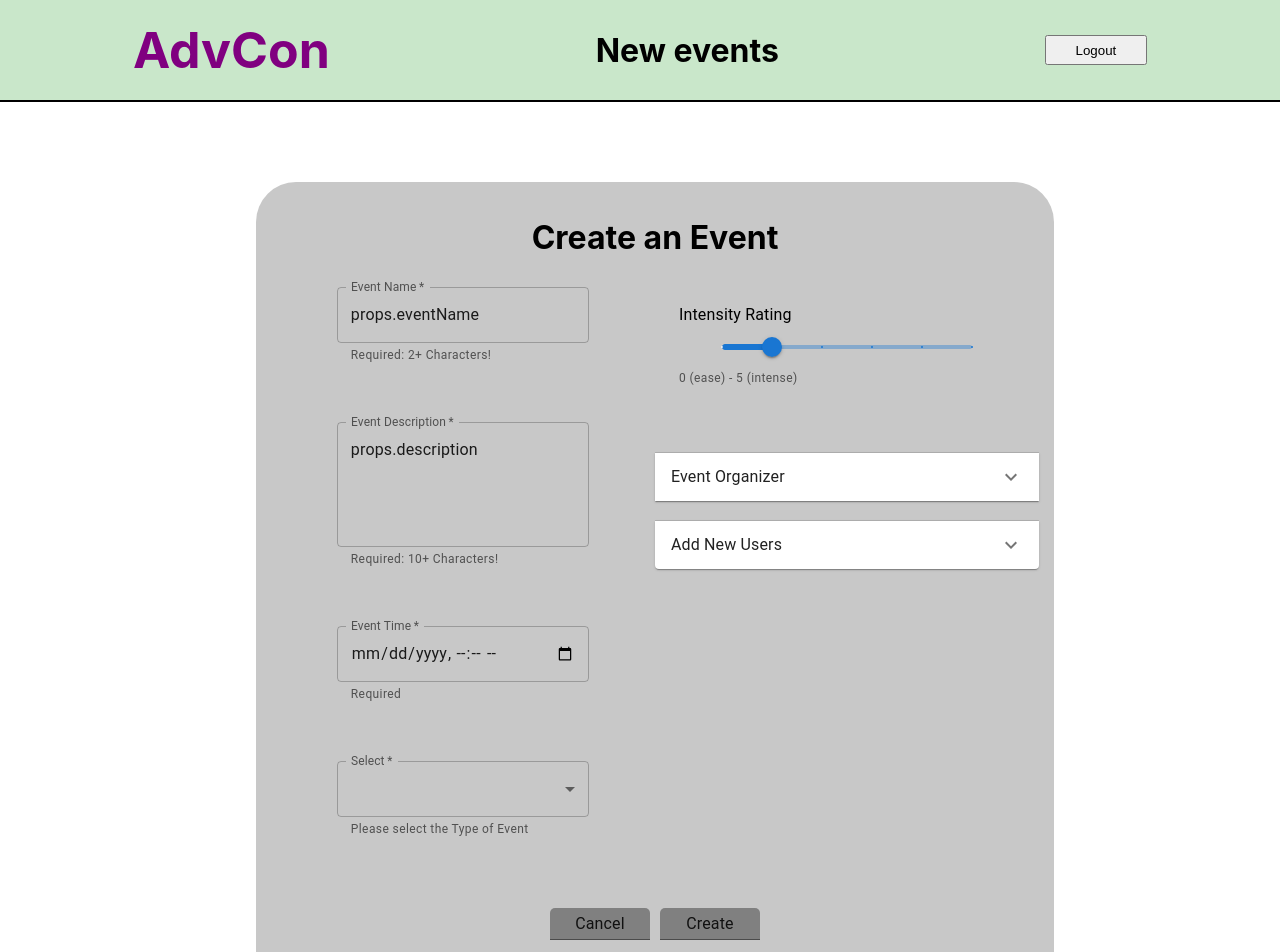
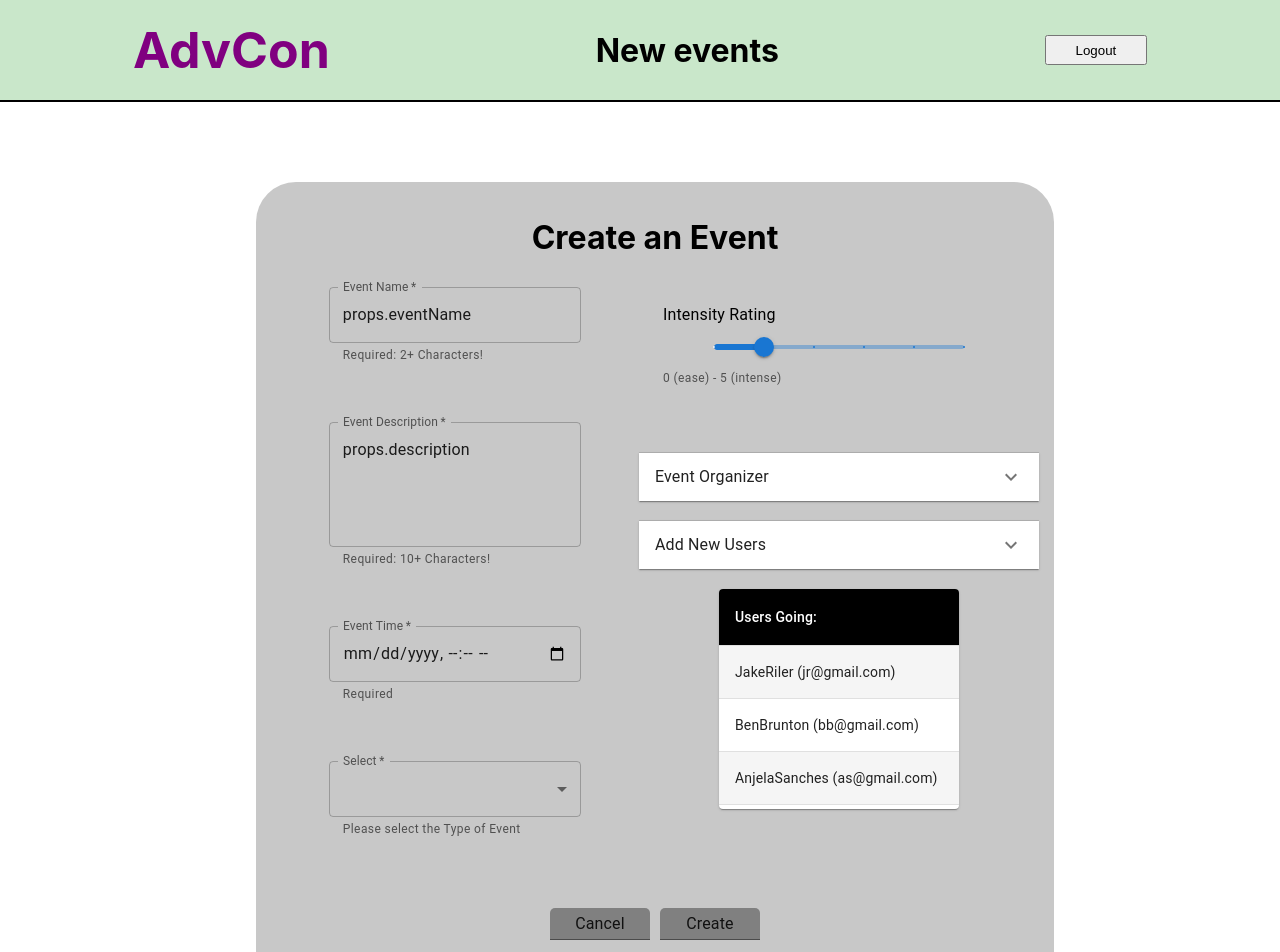
Before and after one commit to czmud/adventureConnect, a React (Create React App) app in the folder client/: page /event/new in a window 1280 px wide. Shown: the top 952 px of the page. Built offline with nearby package versions, Linux system fonts and the light colour scheme.

Commit message:
Eventform changes, final step users position

```diff
--- a/client/src/components/EventForm.tsx
+++ b/client/src/components/EventForm.tsx
@@ -1,7 +1,9 @@
 import React from 'react'
-import { TextField, Box, Input, MenuItem, Slider, Typography, Tooltip, SliderValueLabelProps, FormHelperText, Accordion, AccordionDetails, AccordionSummary } from '@mui/material';
+import { TextField, Box, Input, MenuItem, Slider, Typography, Tooltip, SliderValueLabelProps, FormHelperText, Accordion, AccordionDetails, AccordionSummary, TableContainer, Table, TableRow, TableHead,TableCell, tableCellClasses, TableBody, styled, Paper } from '@mui/material';
+import { positions } from '@mui/system';
 import ExpandMoreIcon from '@mui/icons-material/ExpandMore';
 
+//===========All Styling Content======
 const boxStyle = {
     background: 'rgba(200, 200, 200)',
     width: '60%',
@@ -17,6 +19,14 @@ const splitForm = {
 const formSide = {
     width: '90%'
 }
+const tableStyle={
+    width: '60%',
+    margin: '0px 20%',
+    zIndex: ''
+}
+const rowStyle = {
+    height: '20px'
+}
 const submitStyle ={
     background: 'gray',
     width: '100px',
@@ -25,6 +35,17 @@ const submitStyle ={
     margin: '20px 5px',
     postion: 'relative'
 }
+
+//=======Form intefaces=============
+interface User{
+    firstName: string;
+    lastName: string;
+    email: string;
+}
+
+
+
+//=========Form Funtions==============
 function ValueLabelComponent(props: SliderValueLabelProps) {
     const { children, value } = props;
 
@@ -34,15 +55,40 @@ function ValueLabelComponent(props: SliderValueLabelProps) {
         </Tooltip>
     );
     }
+
+//========Form Sub-Components========
+const StyledTableCell = styled(TableCell)(({ theme }) => ({
+    [`&.${tableCellClasses.head}`]: {
+    backgroundColor: theme.palette.common.black,
+    color: theme.palette.common.white,
+    },
+    [`&.${tableCellClasses.body}`]: {
+    fontSize: 14,
+    },
+    }));
+
+const StyledTableRow = styled(TableRow)(({ theme }) => ({
+        '&:nth-of-type(odd)': {
+        backgroundColor: theme.palette.action.hover,
+        },
+        // hide last border
+        '&:last-child td, &:last-child th': {
+        border: 0,
+        }
+    }));
+
+
+// =======Actual Form component Starts Here=============
+
 const EventForm = (props: any) => {
     const { title, btn } = props;
-    // const users = [
-    //     { name: 'Jake Riler', email: 'jr@gmail.com'},
-    //     { name: 'Ben Brunton', email: 'bb@gmail.com'},
-    //     { name: 'Anjela Sanches', email: 'as@gmail.com'},
-    //     { name: 'Naile Grunich', email: 'ng@gmail.com'},
-    //     { name: 'Ernie Wontred', email: 'ew@gmail.com'}
-    // ]
+    const users: User[] = [
+        { firstName: 'Jake', lastName:'Riler', email: 'jr@gmail.com'},
+        { firstName: 'Ben', lastName:'Brunton', email: 'bb@gmail.com'},
+        { firstName: 'Anjela', lastName:'Sanches', email: 'as@gmail.com'},
+        { firstName: 'Naile', lastName:'Grunich', email: 'ng@gmail.com'},
+        { firstName: 'Ernie',  lastName:'Wontred', email: 'ew@gmail.com'}
+    ]
 
     return (
     <Box
@@ -212,9 +258,28 @@ const EventForm = (props: any) => {
                         </Typography>
                     </AccordionDetails>
                 </Accordion>
-                {/* { users.map((user, idx) => { return <>
-                <p key={idx}>{user}</p>
-                </>})} */}
+                <br/>
+
+                <Paper sx={{ width: '60%', margin: '0px 20%', overflow: 'scroll' }}>
+                <TableContainer sx={{ maxHeight: 220 }}>
+                <Table stickyHeader sx={{ minWidth: 400 }} aria-label="customized table">
+                    <TableHead>
+                        <TableRow style={rowStyle}>
+                            <StyledTableCell>Users Going: </StyledTableCell>
+                        </TableRow>
+                    </TableHead>
+                    <TableBody>
+                    { users.map((user: User, idx: number) => (
+                        <StyledTableRow style={rowStyle} key={idx}>
+                            <StyledTableCell component="th" scope="row">
+                                {user.firstName}{user.lastName} ({user.email})
+                            </StyledTableCell>
+                            </StyledTableRow>
+                    ))}
+                    </TableBody>
+                </Table>
+                </TableContainer>
+                </Paper>
             </>
             </div>
         </div>
```
